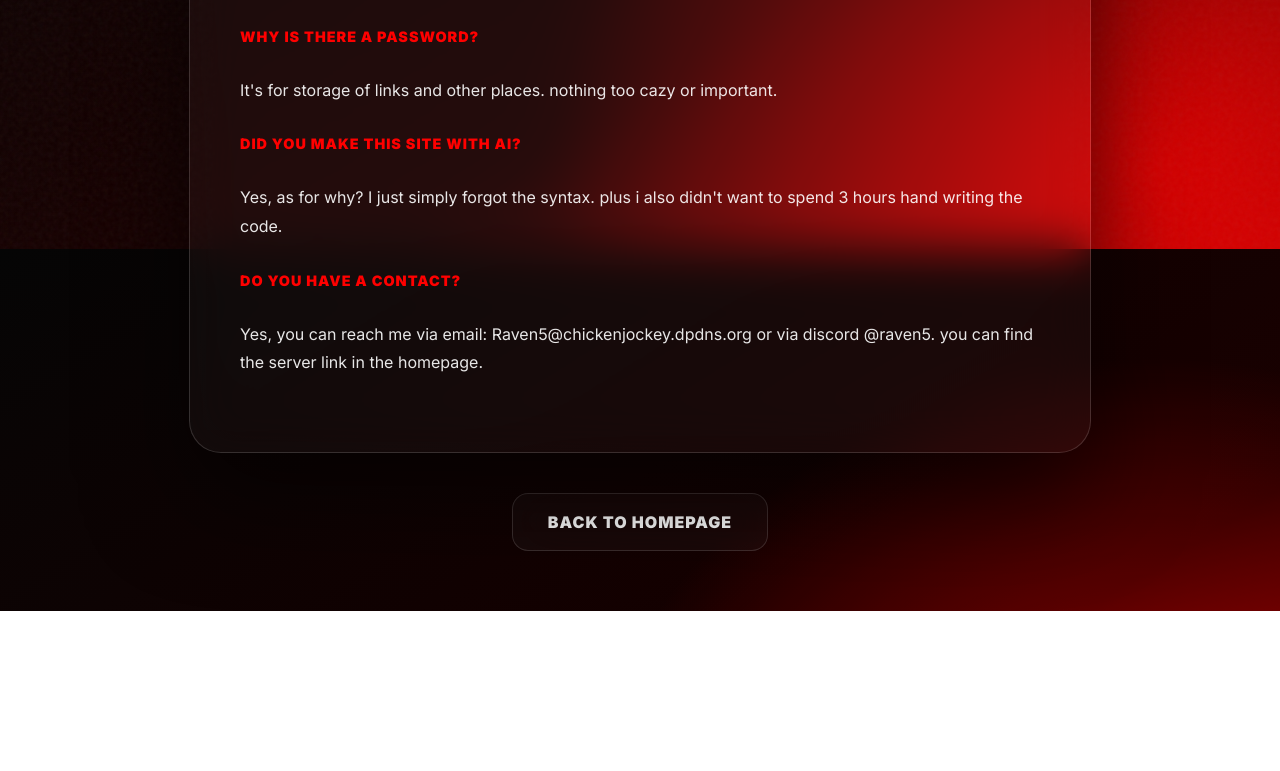
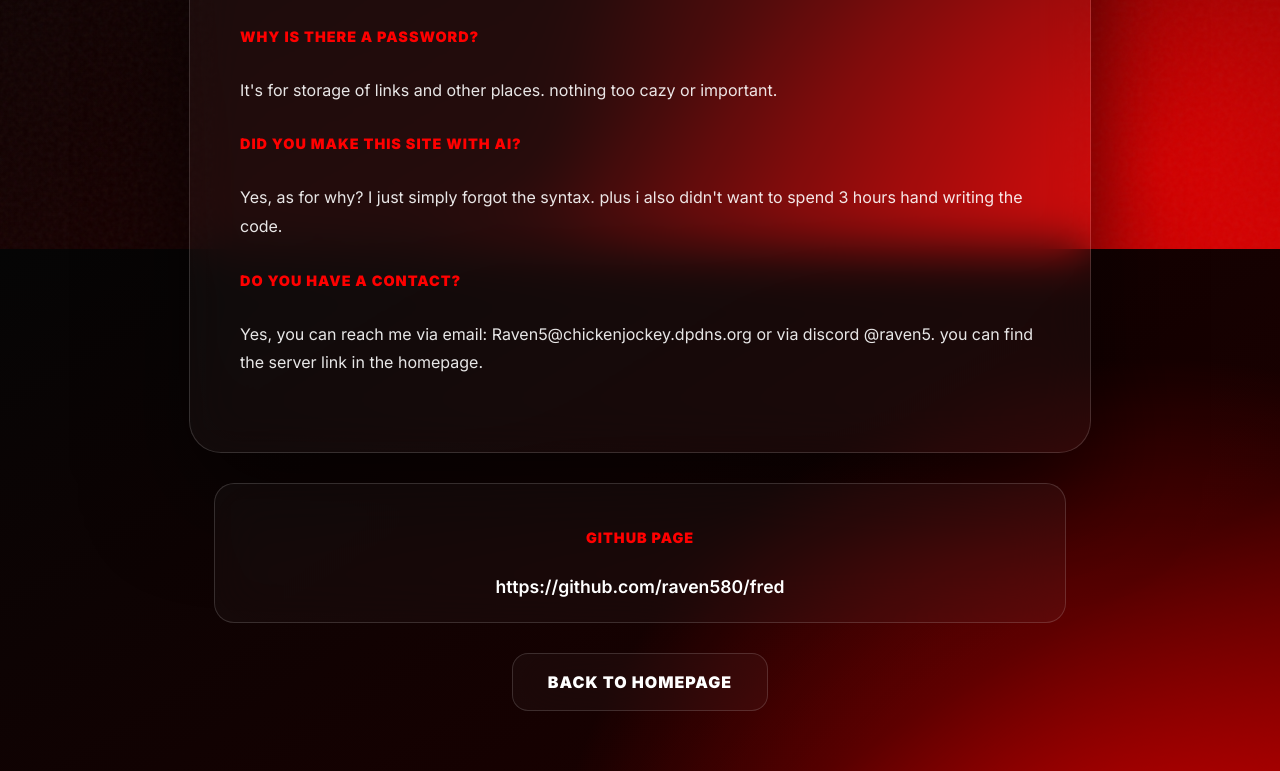
Before and after one commit to raven580/fred, a website: page public/why.html in a window 1280 px wide. Shown: the part 551-1322 px from the top of the page. Before the commit the page ends 1162 px from the top, so only its background shows below. Drawn offline with Linux system fonts and the light colour scheme.

Commit message:
added link to github codebase

```diff
--- a/public/why.html
+++ b/public/why.html
@@ -55,6 +55,7 @@
             box-shadow: 0 40px 100px rgba(0, 0, 0, 0.6);
             text-align: left;
             transition: all 0.4s cubic-bezier(0.165, 0.84, 0.44, 1);
+            margin-bottom: 30px;
         }
 
         /* Thickening border on hover for the main container */
@@ -94,10 +95,44 @@
             letter-spacing: 1px;
         }
 
+        /* Updated GitHub container style */
+        .github-box {
+            z-index: 1;
+            width: 95%;
+            max-width: 800px;
+            background: var(--glass-bg);
+            backdrop-filter: var(--glass-blur);
+            -webkit-backdrop-filter: var(--glass-blur);
+            border: 1px solid var(--border-light);
+            border-radius: 20px;
+            padding: 25px;
+            text-align: center;
+            transition: all 0.3s cubic-bezier(0.2, 1, 0.3, 1);
+            margin-bottom: 30px;
+        }
+
+        .github-box:hover {
+            border: 3px solid var(--electric-red);
+            padding: 23px; /* Offset for thickness */
+            transform: translateY(-5px);
+        }
+
+        .github {
+            color: #ffffff;
+            text-decoration: none;
+            font-weight: 600;
+            font-size: 1.1rem;
+            word-break: break-all;
+            transition: color 0.3s;
+        }
+
+        .github:hover {
+            color: var(--electric-red);
+        }
+
         .back-link {
             z-index: 1;
             display: inline-block;
-            margin-top: 40px;
             padding: 18px 35px;
             background: var(--glass-bg);
             backdrop-filter: var(--glass-blur);
@@ -112,7 +147,6 @@
             transition: all 0.3s ease;
         }
 
-        /* Thickening border for the back button */
         .back-link:hover {
             border: 3px solid var(--electric-red);
             padding: 16px 33px; /* Offset for thickness */
@@ -145,6 +179,11 @@
         <p>Yes, you can reach me via email: Raven5@chickenjockey.dpdns.org or via discord @raven5. you can find the server link in the homepage.</p>
     </div>
 
+    <div class="github-box">
+        <p><strong style="display: block; margin-bottom: 10px;">Github Page</strong></p>
+        <a href="https://github.com/raven580/fred" class="github">https://github.com/raven580/fred</a>
+    </div>
+
     <div>
         <a href="index.html" class="back-link">Back to Homepage</a>
     </div>
```
